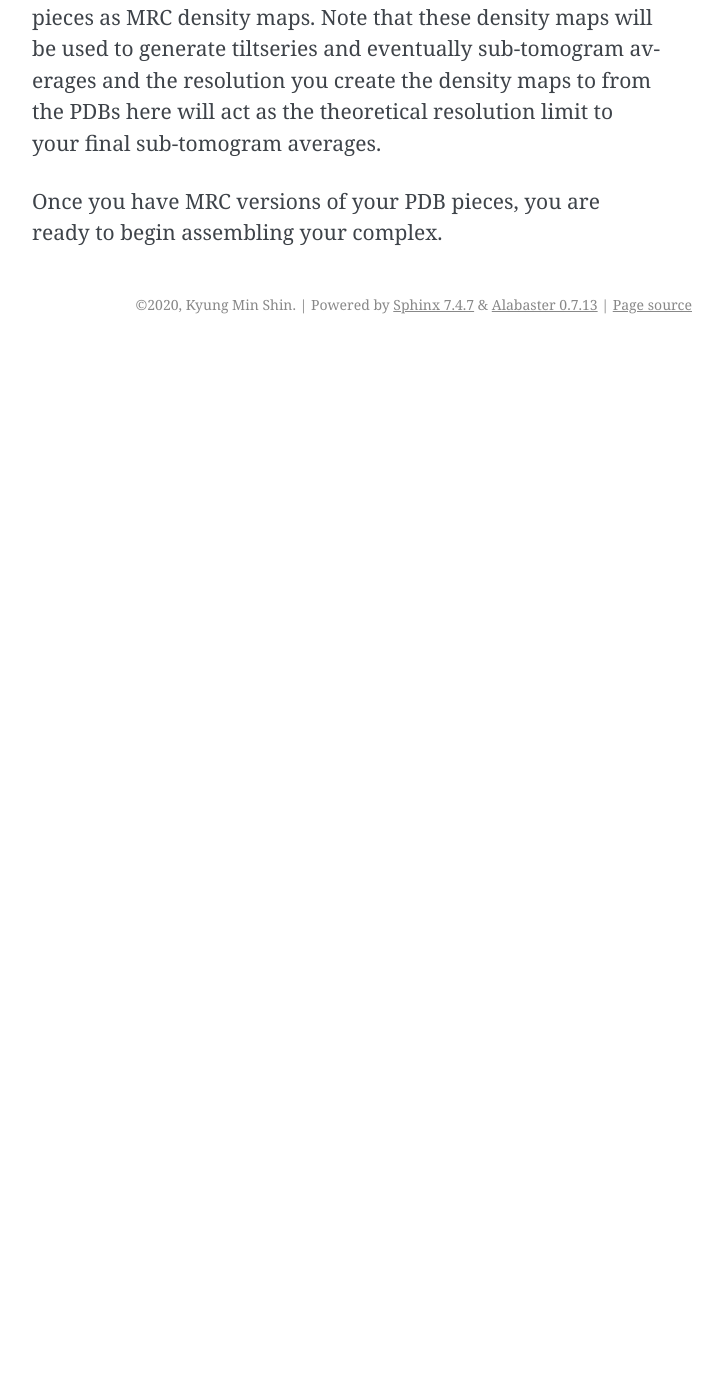
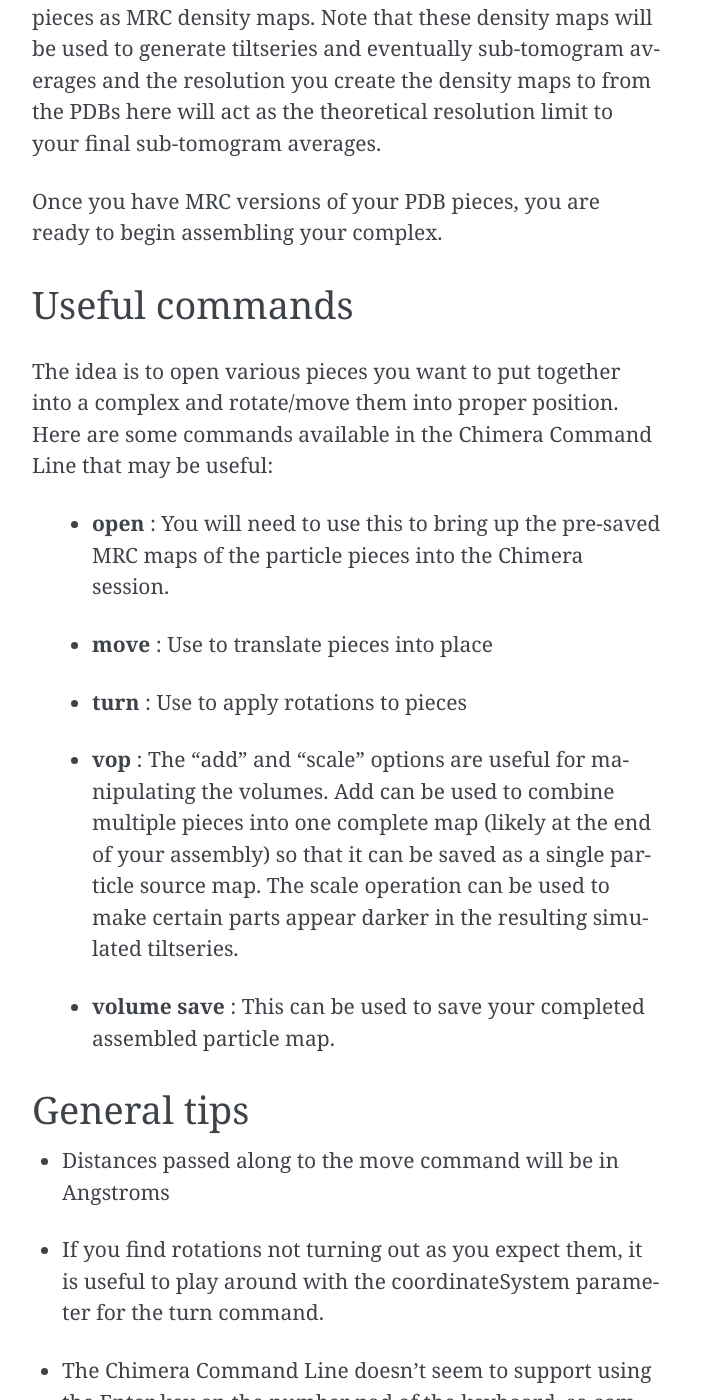
Before and after one commit to kmshin1397/ETSimulations, a Sphinx documentation site: the page built from docs/Guide_Chimera.rst, in a window 1280 px wide and 1400 px high, scrolled down 1064 px. Shown: the whole window, without its empty margins (418-1140 px from the left). Built offline with Sphinx 7.4.7, drawn with Linux system fonts in a browser that asks for light colours; before the commit the page ends 1408 px from its top, so only the background shows below that; some of the changed text lies outside the part shown.

Commit message:
Finish Chimera guide

```diff
--- a/docs/Guide_Chimera.rst
+++ b/docs/Guide_Chimera.rst
@@ -5,8 +5,36 @@ Particle assembly using Chimera
 
 `UCSF Chimera <https://www.cgl.ucsf.edu/chimera/>`_ is the recommended tool to use to build up your source particles/complexes to be inserted into your simulated cryo-ET data. While any .mrc source density map created in some manner will theoretically work if simply using the **use\_common\_model** option with the :ref:`Basic Assembler <tutorial-basic-assembler>`, any further heterogeneity you wish to include in your simulated data sets will require interaction through Chimera.
 
-ETSimulations leverages the commands available through the `Chimera Command Line <chimeracommandslink>`_ to assemble and apply any desired perturbations to individual particles within a data set, communicating with Chimera instances spawned as `REST servers <chimeraserverlink>`_. Thus, it is a good idea to get familiar with the Chimera commands available to manipulate PDB models and density maps to not only assemble your initial template particle density map, but to later be able to customize your simulated data sets to include various heterogeneity strategies such as random rotations of specific segments in your particle.
+ETSimulations leverages the commands available through the `Chimera Command Line <https://www.cgl.ucsf.edu/chimera/current/docs/UsersGuide/framecommand.html>`_ to assemble and apply any desired perturbations to individual particles within a data set, communicating with Chimera instances spawned as `REST servers <https://www.cgl.ucsf.edu/chimera/current/docs/ContributedSoftware/restserver/restserver.html>`_. Thus, it is a good idea to get familiar with the Chimera commands available to manipulate PDB models and density maps to not only assemble your initial template particle density map, but to later be able to customize your simulated data sets to include various heterogeneity strategies such as random rotations of specific segments in your particle.
 
 Let us say you wish to generated simulations of some biological complex by putting together a number of PDB models as segments of the structure. PDB models provide a good starting point with biologically accurate structure, but can be prohibitively slow further down the pipeline to simulate over and over especially if your complex includes large pieces like a membrane section. Thus, the first step you should probably take is to open your PDB models in Chimera and run the "molmap" command on them to save your individual PDB pieces as MRC density maps. Note that these density maps will be used to generate tiltseries and eventually sub-tomogram averages and the resolution you create the density maps to from the PDBs here will act as the theoretical resolution limit to your final sub-tomogram averages.
 
 Once you have MRC versions of your PDB pieces, you are ready to begin assembling your complex.
+
+Useful commands
+---------------
+
+The idea is to open various pieces you want to put together into a complex and rotate/move them into proper position. Here are some commands available in the Chimera Command Line that may be useful:
+
+    * **open** : You will need to use this to bring up the pre-saved MRC maps of the particle pieces into the Chimera session.
+
+    * **move** : Use to translate pieces into place
+
+    * **turn** : Use to apply rotations to pieces
+
+    * **vop** : The "add" and "scale" options are useful for manipulating the volumes. Add can be used to combine multiple pieces into one complete map (likely at the end of your assembly) so that it can be saved as a single particle source map. The scale operation can be used to make certain parts appear darker in the resulting simulated tiltseries.
+
+    * **volume save** : This can be used to save your completed assembled particle map.
+
+General tips
+------------
+
+* Distances passed along to the move command will be in Angstroms
+
+* If you find rotations not turning out as you expect them, it is useful to play around with the coordinateSystem parameter for the turn command.
+
+* The Chimera Command Line doesn't seem to support using the Enter key on the number pad of the keyboard, so commands should be executed with the main Enter key.
+
+* Issues with the bounding box of combined assemblies from "vop add" (i.e. the entire particle being tilted) could potentially be addressed with the onGrid option for vop add.
+
+* If you will simply be using the same particle map for all your simulated particles, you can just make the map in Chimera and save it to pass along to ets\_generate\_data.py. However, if you wish to do more advanced customization like randomly rotating certain pieces of the particle throughout the simulation, you will be customizing an Assembler to run these Chimera assembly commands in realtime so you should save the list of Chimera commands used as you explore making your particle maps.
```
